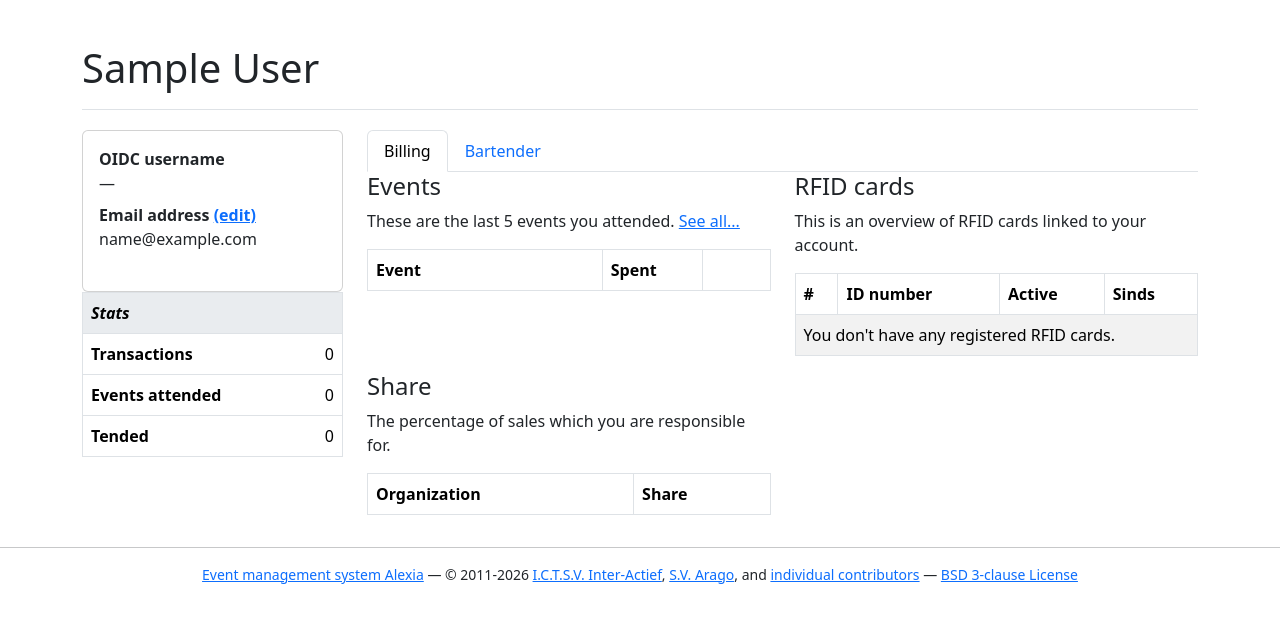
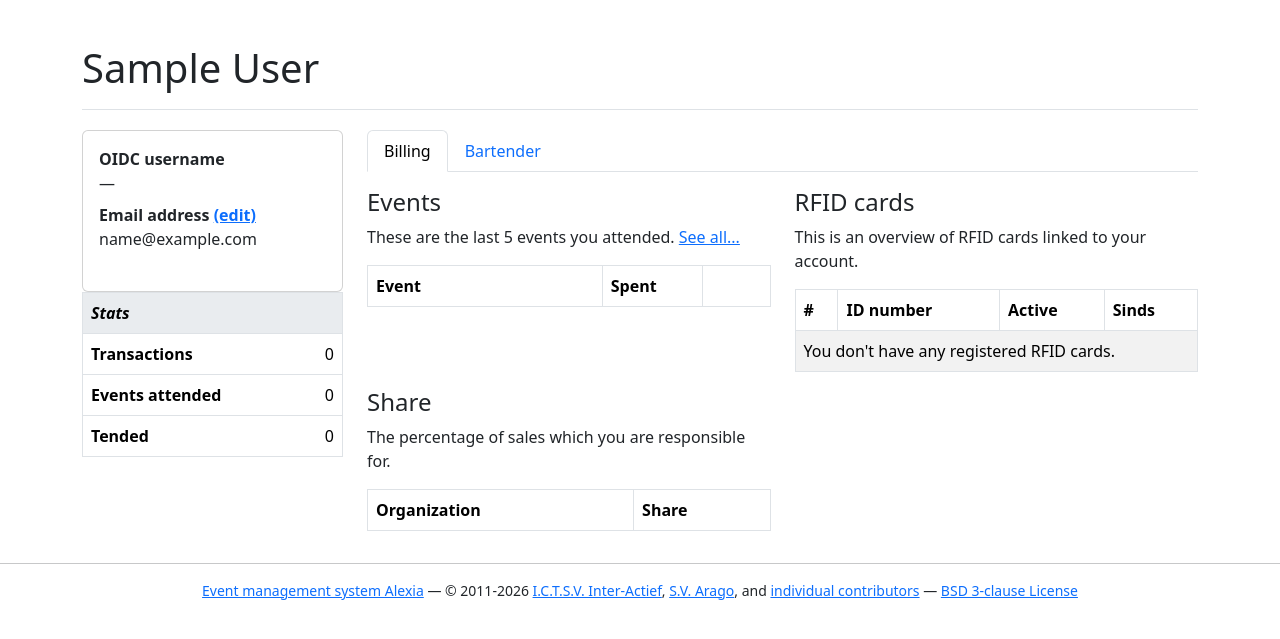
Before and after one commit to Inter-Actief/alexia, a Django app: page /profile/ in a window 1280 px wide. Shown: the part 56-695 px from the top of the page. Run offline with Django 3.2, Linux system fonts and the light colour scheme; the visitor is signed in with stand-in values (Sample User, id 1); data comes from the database, SQL or seed files in the repository; data that the repository does not hold is empty; parts of the project's set-up code (start-up, migrations or seed data) failed here and were passed over; some libraries are stand-ins or nearby versions.

Commit message:
add missing padding

```diff
--- a/assets/css/application.css
+++ b/assets/css/application.css
@@ -74,6 +74,10 @@ body {
 
 .table-events {
   font-size: 13px;
+}
+
+.tab-content {
+  padding-top: 1rem;
 }
 
 .event-card.tr-muted {
--- a/assets/css/juliana.css
+++ b/assets/css/juliana.css
@@ -80,6 +80,7 @@ body {
 	font-size:2em;
 	padding-top:9px;
 	padding-bottom:8px;
+	margin-bottom:10px;
 }
 
 .btn-keypad {
```
